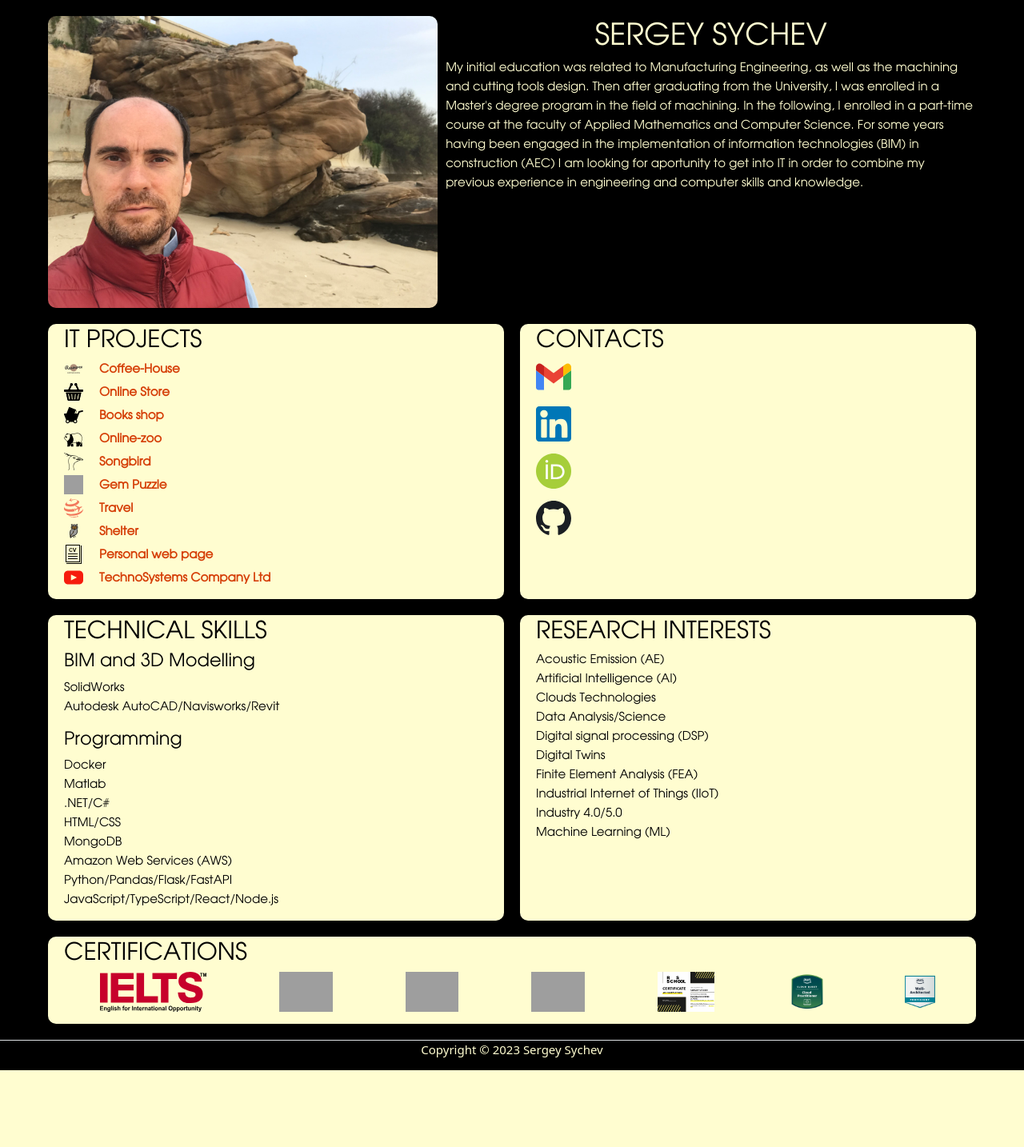
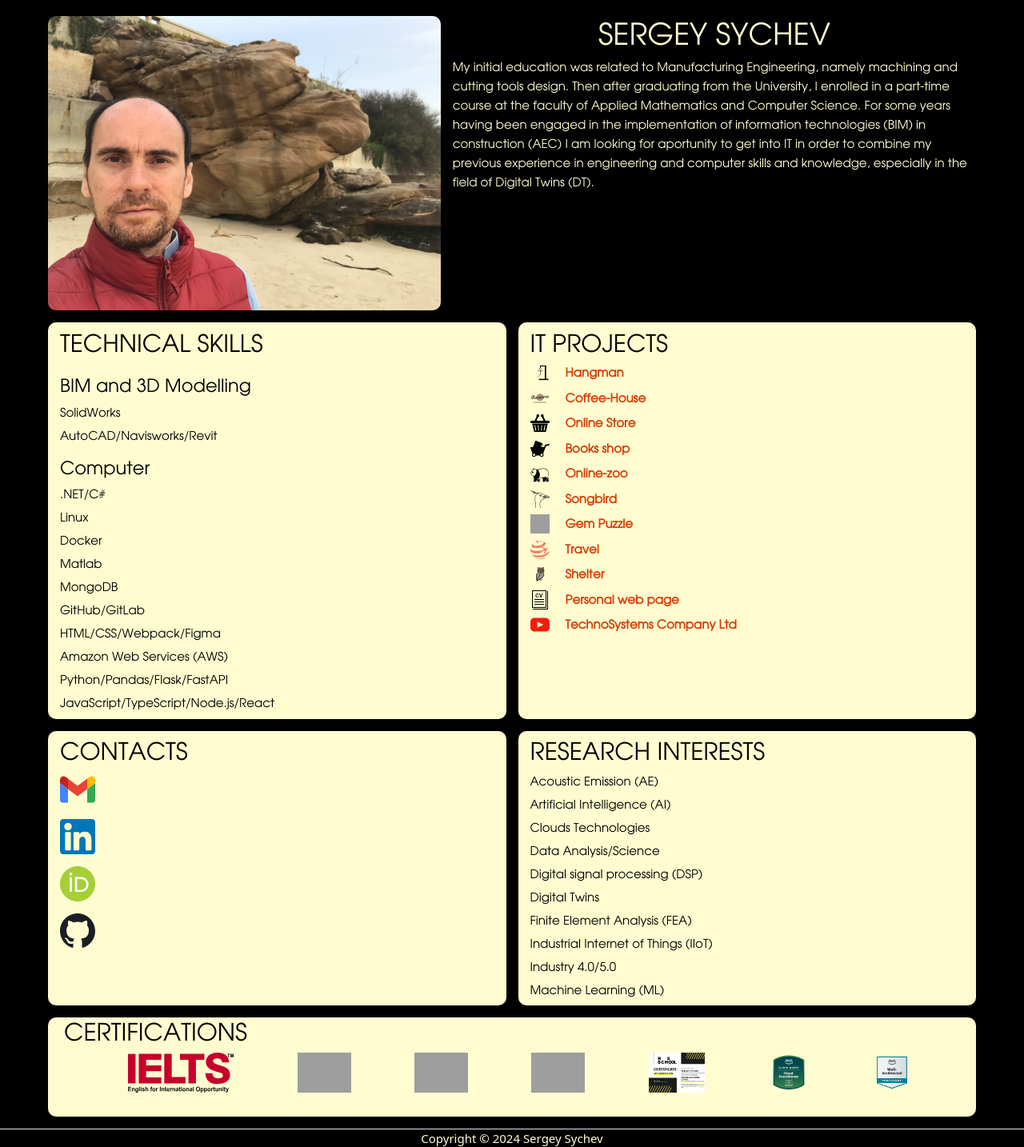
Before and after one commit to sesychev/flask, a Flask app: page / in a window 1280 px wide. Shown: the part 39-1473 px from the top of the page at 80% size. Before the commit the page ends 1377 px from the top, so only its background shows below. Run offline with Flask 3, Linux system fonts and the light colour scheme; some libraries are stand-ins or nearby versions; grey boxes are pictures that could not be loaded.

Commit message:
feat: made some updates

```diff
--- a/static/css/home.css
+++ b/static/css/home.css
@@ -23,6 +23,10 @@ body {
   -ms-grid-rows: auto 1fr auto;
   grid-template-rows: auto 1fr auto;
   background-color: black;
+}
+
+.outer-wrapper {
+  min-height: 100vh;
 }
 
 .header {
--- a/static/css/style.css
+++ b/static/css/style.css
@@ -24,16 +17,13 @@ html {
 
 a {
   word-break: break-all;
+  text-decoration: none;
+  cursor: pointer;
+  color: #d53e07;
 }
 
 .active {
   color: black;
-}
-
-body {
-  /*height: 100vh;*/
-  /*margin-bottom: 60px;*/
-  /*background-color: black;*/
 }
 
 *,
@@ -42,12 +32,6 @@ body {
   padding: 0;
   margin: 0;
   box-sizing: border-box;
-}
-
-a {
-  text-decoration: none;
-  cursor: pointer;
-  color: #d53e07;
 }
 
 a:hover {
@@ -72,8 +56,11 @@ li {
 }
 
 ol,
-ul {
+ul,
+h2,
+h4 {
   padding-left: 0;
+  margin-bottom: 0;
 }
 
 .header {
@@ -162,22 +150,14 @@ footer {
   font-size: 15px;
   line-height: 160%;
 
-  padding-bottom: 20px;
+  padding-bottom: 1rem;
 }
 
 .main-container {
   grid-area: main;
   display: flex;
   flex-direction: column;
-  row-gap: 20px;
-}
-
-.info + .info {
-  /*padding-top: 1em;*/
-}
-
-.heading {
-  /*margin-bottom: 1.5rem;  */
+  row-gap: 1rem;
 }
 
 /*Home*/
@@ -195,21 +175,13 @@ footer {
   display: grid;
   grid-area: about;
   grid-template-columns: 1.5fr 2fr;
-  /*margin-bottom: 20px;*/
-  /*background-color: #FDF4E3;*/
-  /*background-color: rgb(228, 222, 208);*/
+  column-gap: 1rem;
 }
 
 .photo {
   grid-column: 1 / 2;
   margin: auto;
-  padding: 0 10px 0 0;
-  /*width: 100%;
-	height: 100%;
-	background-image: url("../img/IMG_7201.jpg");
-	background-repeat: no-repeat;
-	background-size: cover;
-	*/
+  text-align: center;
 }
 
 .photo img {
@@ -222,62 +194,39 @@ footer {
   display: flex;
   flex-direction: column;
   align-items: center;
-  /*justify-content: center;*/
 }
 
 .experience {
   grid-area: experience;
-  margin-bottom: 20px;
-  /*
-        background-color: #FDEAA8;
-    */
+  margin-bottom: 1rem;
 }
 
 .education {
   grid-area: education;
-  /*
-        background-color: #FFFDD0;
-    */
-  /*background-color: rgb(236, 207, 168);*/
 }
 
 .grants {
   grid-area: grant;
-  /*margin-bottom: 20px;*/
-  /*display: none;*/
-  /*
-    background-color: #D2B48C;
-    background-color: #d8ae64;
-    */
-  /*background-color: rgb(216, 196, 168);*/
 }
 
 .awards {
   grid-area: award;
-  /*
-    background-color: #FDEAA8;
-    */
 }
 
 .certifications {
   grid-area: certificat;
-  /*
-    background-color: #FFFDD0;
-    background-color: #e7cacf;
-    */
-  /*background-color: rgb(236, 207, 168);*/
+/
 }
 
 .frame {
   display: grid;
   grid-template-areas:
-    "projects contacts"
-    "skills interest"
-    "skills interest"
+    "skills projects"
+    "contacts interest"
     "certs certs";
   grid-template-columns: 1fr 1fr;
   grid-template-rows: auto auto;
-  grid-gap: 20px;
+  grid-gap: 1rem;
 }
 
 /*Main*/
@@ -320,25 +268,15 @@ footer {
   padding: 0 0 0 20px;
 }
 
-.education,
-.awards,
-.courses,
-.languages,
-.certifications {
-  /*margin-bottom: 20px;*/
-  /*margin-bottom: 55px;*/
-}
-
 .contacts {
   grid-area: contacts;
   margin-top: 0px;
-  /*margin-bottom: 55px;*/
-  /*background-color: #FFFDD0;*/
-  /*background-color: rgb(236, 207, 168);*/
 }
 
-.contacts li {
-  margin-bottom: 15px;
+.ul-contacts {
+  display: flex;
+  flex-direction: column;
+  row-gap: 1rem;
 }
 
 .block {
@@ -378,46 +303,38 @@ footer {
 }
 
 .projects {
-  /*width: auto;*/
-  /*width: min-content;*/
   grid-area: projects;
-  /*border-radius: 0 0 10px 10px;*/
-  /*background-color: #F5F5DC;
-    background-color: #CC99FE;
-    background-color: #b39c65;
-    background-color: #F5F5DC;
-    background-color: #d89a5b;
-    background-color: rgb(241, 189, 124);
-    background-color: #D2B48C;*/
-  /*background-color: rgba(245, 238, 225);*/
 }
 
 .interests {
-  /*display: none;*/
   grid-area: interest;
-  /*background-color: dimgrey;*/
-  /*border-radius: 0 0 10px 10px;*/
-  /*width: auto;*/
-  /*background-color: #F5F5DC;*/
-  /*background-color: rgba(245, 238, 225);*/
+}
+
+.projects,
+.contacts,
+.skills,
+.interests {
+  padding: 0.5rem 0.5rem 0.5rem 1rem;
+}
+
+.certs {
+  padding-bottom: 2rem;
+}
+
+.ul-projects {
+  display: flex;
+  flex-direction: column;
+  row-gap: .5rem;
 }
 
 .ul-projects li a {
   display: flex;
   align-items: center;
-  margin-bottom: 5px;
-  /*
-    background: #cce5ff;
-    */
-  /*color: #00008b;*/
+  column-gap: 20px;
 }
 
 .ul-projects h3 {
   padding-bottom: unset;
-}
-
-.ul-projects img {
-  margin-right: 20px;
 }
 
 .ul-projects .icon {
@@ -425,15 +342,20 @@ footer {
   height: 24px;
 }
 
+.ul-skills,
+.ul-interests {
+  display: flex;
+  flex-direction: column;
+  row-gap: 5px;
+}
+
 .certs {
   grid-area: certs;
-  /*background-color: rgb(241, 189, 124);
-    background-color: #D2B48C;*/
 }
 
 .ul-certs {
   display: flex;
-  justify-content: space-around;
+  justify-content: space-evenly;
   flex-wrap: wrap;
 }
 
@@ -482,57 +400,35 @@ footer {
 }
 
 .position {
-  /*hor*/
   justify-self: center;
-  /*ver*/
   align-self: center;
   font-weight: 700;
   font-size: 20px;
   line-height: 160%;
-  /*
-color: #004f49;
-    width: max-content;
-    */
+
   font-stretch: ultra-condensed;
-  /*padding-top: 1em;*/
-  /*margin-top: 10px;*/
+
 }
 
 .company {
-  /*hor*/
   justify-self: center;
-  /*ver*/
   align-self: center;
   font-weight: 500;
   font-size: 18px;
   line-height: 160%;
-  /*
-    color: #004f49;
-    width: max-content;
-    */
   font-stretch: ultra-condensed;
 }
 
 .year {
-  /*hor*/
   justify-self: center;
-  /*ver*/
   font-weight: 500;
   font-size: 18px;
   line-height: 160%;
-  /*
-color: #004f49;
-    */
-  /*
-    width: max-content;
-    */
   font-stretch: ultra-condensed;
 }
 
-.subheading {
-  /*
-        padding-bottom: 1em;
-    */
+.sub-heading {
+  padding: 1rem 0rem 0.5rem 0rem;
 }
 
 @media (max-width: 1024px) {
--- a/templates/about.html
+++ b/templates/about.html
@@ -17,15 +17,14 @@
         <!--<h1 class="heading">SERGEY SYCHEV</h1>-->
         <h1 class="">SERGEY SYCHEV</h1>
         <div class="subheading">
-          My initial education was related to Manufacturing Engineering, as well
-          as the machining and cutting tools design. Then after graduating from
-          the University, I was enrolled in a Master's degree program in the
-          field of machining. In the following, I enrolled in a part-time course
-          at the faculty of Applied Mathematics and Computer Science. For some
-          years having been engaged in the implementation of information
-          technologies (BIM) in construction (AEC) I am looking for aportunity
-          to get into IT in order to combine my previous experience in
-          engineering and computer skills and knowledge.
+          My initial education was related to Manufacturing Engineering, namely
+          machining and cutting tools design. Then after graduating from the
+          University, I enrolled in a part-time course at the faculty of Applied
+          Mathematics and Computer Science. For some years having been engaged
+          in the implementation of information technologies (BIM) in
+          construction (AEC) I am looking for aportunity to get into IT in order
+          to combine my previous experience in engineering and computer skills
+          and knowledge, especially in the field of Digital Twins (DT).
         </div>
       </div>
     </div>
@@ -43,7 +42,7 @@
 
       <div id="contacts" class="contacts">
         <h2 class="heading">CONTACTS</h2>
-        <ul class="text-dark">
+        <ul class="ul-contacts">
           <li>
             <a href="mailto:sergeysychou@gmail.com" target="_blank"
               ><img
@@ -88,6 +87,19 @@
       <div id="projects" class="projects">
         <h2 class="heading">IT PROJECTS</h2>
         <ul class="ul-projects">
+          <li>
+            <a
+              href="https://rolling-scopes-school.github.io/sesychev-JSFEEN2023Q4/hangman/"
+              target="_blank"
+            >
+              <img
+                class="icon"
+                src="{{ url_for('static', filename='images/hangman.svg') }}"
+                alt="icon-coffee"
+              /><strong>Hangman</strong>
+            </a>
+          </li>
+
           <li>
             <a
               href="https://rolling-scopes-school.github.io/sesychev-JSFEEN2023Q4/coffee-house/pages/home/"
@@ -211,7 +223,7 @@
 
       <div id="interests" class="interests">
         <h2 class="heading">RESEARCH INTERESTS</h2>
-        <ul class="ul-iterests">
+        <ul class="ul-interests">
           <li>Acoustic Emission (AE)</li>
           <li>Artificial Intelligence (AI)</li>
           <li>Clouds Technologies</li>
@@ -227,21 +239,23 @@
 
       <div id="skills" class="skills">
         <h2 class="heading">TECHNICAL SKILLS</h2>
-        <h4>BIM and 3D Modelling</h4>
-        <ul class="ul-slills">
+        <h4 class="sub-heading">BIM and 3D Modelling</h4>
+        <ul class="ul-skills">
           <li>SolidWorks</li>
-          <li>Autodesk AutoCAD/Navisworks/Revit</li>
+          <li>AutoCAD/Navisworks/Revit</li>
         </ul>
-        <h4>Programming</h4>
-        <ul class="ul-slills">
+        <h4 class="sub-heading">Computer</h4>
+        <ul class="ul-skills">
+          <li>.NET/C#</li>
+          <li>Linux</li>
           <li>Docker</li>
           <li>Matlab</li>
-          <li>.NET/C#</li>
-          <li>HTML/CSS</li>
           <li>MongoDB</li>
+          <li>GitHub/GitLab</li>
+          <li>HTML/CSS/Webpack/Figma</li>
           <li>Amazon Web Services (AWS)</li>
           <li>Python/Pandas/Flask/FastAPI</li>
-          <li>JavaScript/TypeScript/React/Node.js</li>
+          <li>JavaScript/TypeScript/Node.js/React</li>
         </ul>
         <!--
     <h4>Lab</h4>
--- a/templates/base.html
+++ b/templates/base.html
@@ -116,7 +116,7 @@
 
       <footer class="footer border-top">
         <ul id="contacts" class="icons">
-          <li class="container">Copyright &copy; 2023 Sergey Sychev</li>
+          <li class="container">Copyright &copy; 2024 Sergey Sychev</li>
         </ul>
       </footer>
 
--- a/templates/education.html
+++ b/templates/education.html
@@ -51,7 +51,7 @@
   <div id="courses" class="courses">
     <h2 class="heading">COURSES</h2>
     <ul class="ul-courses">
-
+      <li>EPAM Automated Testing (Java .NET JavaScript) training program (2024)</li>
       <li>Python Core Development - EPAM (2023)</li>
       <li>.NET Development - EPAM (2022/KZ)</li>
       <li>.NET Development - EPAM (2021Q4/BY/2)</li>
```
Also changed, not shown: other parts of static/css/style.css (+48 -84 lines), static/data/users.json (+1 -1 lines), static/images/hangman.svg (added).
